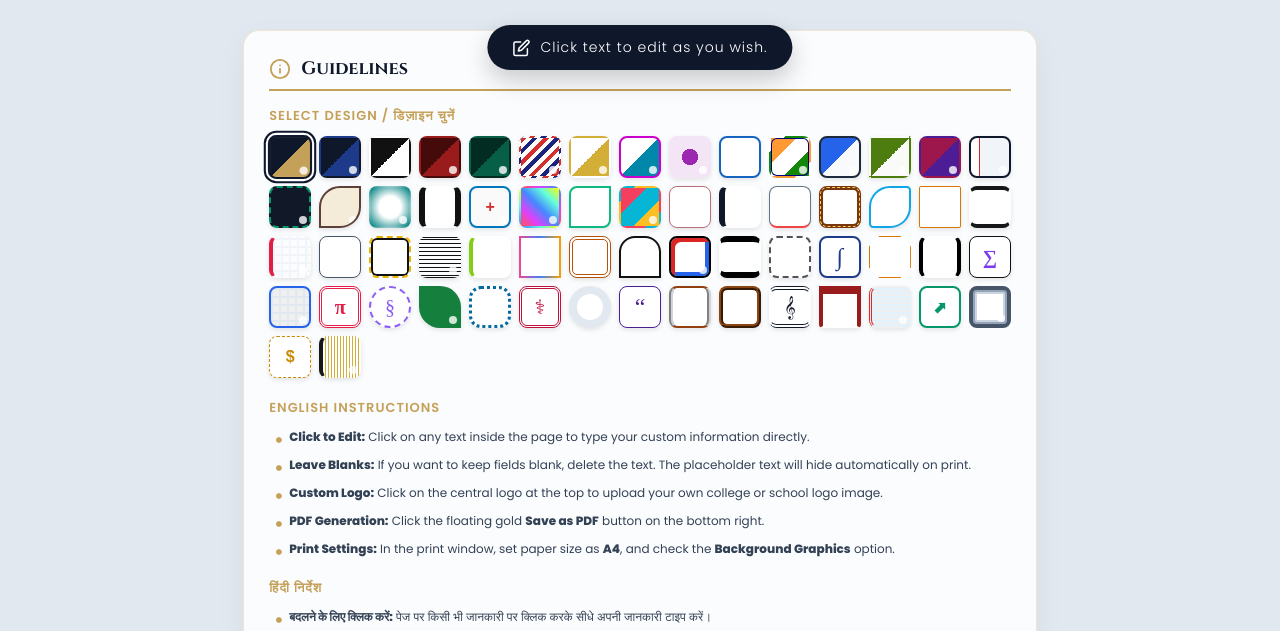
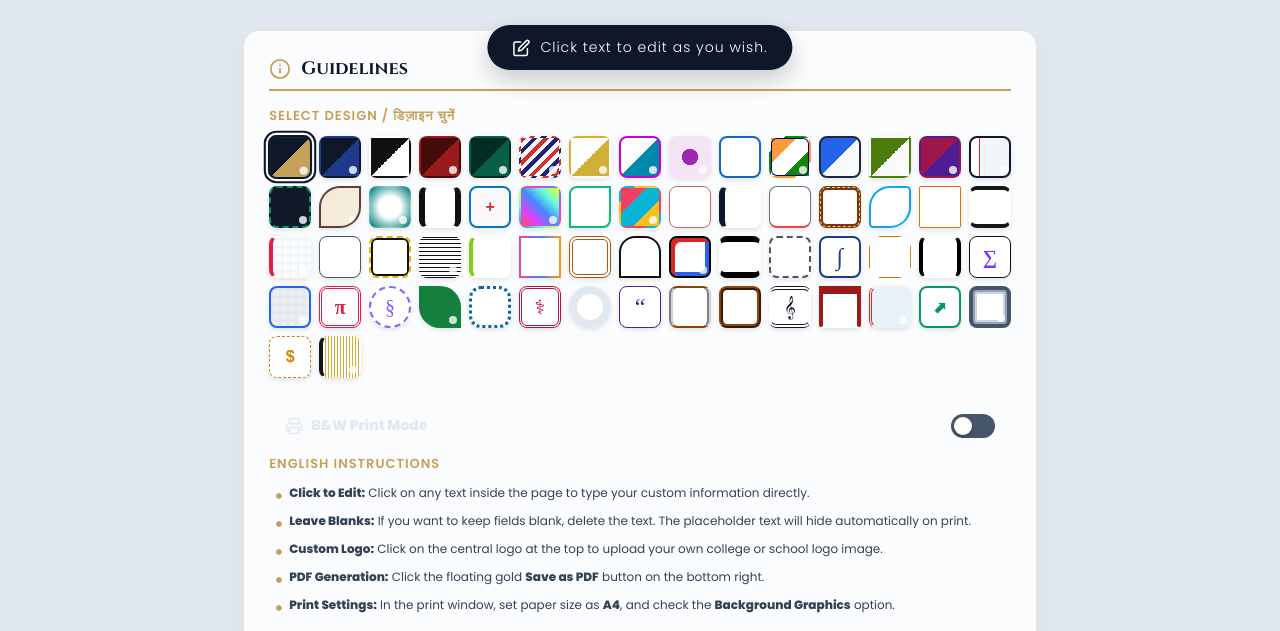
Before and after one commit to csheoganj-del/ASSIGNMENT-FRONT-PAGE-, a plain HTML site: page index.html in a window 1280 px wide. Shown: the top 631 px of the page. Drawn offline with nearby package versions, Linux system fonts and the light colour scheme; a web font is replaced by a local one.

Commit message:
feat: add B&W Print Mode toggle and grayscale CSS filters

```diff
--- a/index.html
+++ b/index.html
@@ -1081,6 +1081,52 @@
         .theme-commerce-executive .corner { display: none; }
 
         /* --------------------------------------------------------
+           PRINT MODES
+           -------------------------------------------------------- */
+        .a4-page.bw-mode {
+            --primary: #000000 !important;
+            --text-main: #000000 !important;
+            --text-muted: #333333 !important;
+            --page-bg: #FFFFFF !important;
+            filter: grayscale(100%) contrast(120%) !important;
+        }
+
+        .bw-toggle-container {
+            margin-top: 20px;
+            padding: 15px;
+            background: rgba(255,255,255,0.05);
+            border: 1px solid rgba(255,255,255,0.1);
+            border-radius: 8px;
+            display: flex;
+            align-items: center;
+            justify-content: space-between;
+            color: #E2E8F0;
+            font-size: 14px;
+            font-weight: bold;
+        }
+        .toggle-switch {
+            position: relative;
+            display: inline-block;
+            width: 44px;
+            height: 24px;
+        }
+        .toggle-switch input { opacity: 0; width: 0; height: 0; }
+        .slider {
+            position: absolute; cursor: pointer; top: 0; left: 0; right: 0; bottom: 0;
+            background-color: #475569; transition: .3s; border-radius: 24px;
+        }
+        .slider:before {
+            position: absolute; content: ""; height: 18px; width: 18px; left: 3px; bottom: 3px;
+            background-color: white; transition: .3s; border-radius: 50%; box-shadow: 0 2px 4px rgba(0,0,0,0.2);
+        }
+        input:checked + .slider { background-color: #10B981; }
+        input:checked + .slider:before { transform: translateX(20px); }
+
+        @media print {
+            .bw-toggle-container { display: none !important; }
+        }
+
+        /* --------------------------------------------------------
            FONT TOOLBAR
            -------------------------------------------------------- */
         .font-toolbar {
@@ -1347,6 +1393,17 @@
                     <button class="theme-btn" data-theme="theme-commerce-currency" style="background: #FFFFFF; border: 1px dashed #CA8A04; position: relative;" title="Forex Currency"><span style="position:absolute; top:50%; left:50%; transform:translate(-50%, -50%); color:#CA8A04; font-weight:bold; font-size:16px;">$</span></button>
                     <button class="theme-btn" data-theme="theme-commerce-executive" style="background-image: repeating-linear-gradient(90deg, #FFFFFF, #FFFFFF 2px, #D4AF37 2px, #D4AF37 3px); border-left: 4px solid #171717;" title="Business Executive"></button>
                 </div>
+            </div>
+
+            <div class="bw-toggle-container">
+                <div style="display: flex; align-items: center; gap: 8px;">
+                    <svg width="18" height="18" viewBox="0 0 24 24" fill="none" stroke="currentColor" stroke-width="2"><path d="M6 9V2h12v7M6 18H4a2 2 0 01-2-2v-5a2 2 0 012-2h16a2 2 0 012 2v5a2 2 0 01-2 2h-2"/><rect x="6" y="14" width="12" height="8"/></svg>
+                    B&W Print Mode
+                </div>
+                <label class="toggle-switch" title="Convert colors for Black & White printing">
+                    <input type="checkbox" id="bwToggle" onchange="toggleBwMode(this.checked)">
+                    <span class="slider"></span>
+                </label>
             </div>
 
             <div class="instruction-section">
@@ -1508,8 +1565,12 @@
 
         themeBtns.forEach(btn => {
             btn.addEventListener('click', () => {
+                // Preserve B&W mode if active
+                const isBw = page.classList.contains('bw-mode');
+
                 // Remove all existing theme classes
                 page.className = 'a4-page';
+                if (isBw) page.classList.add('bw-mode');
 
                 // Add the selected theme class
                 const themeClass = btn.getAttribute('data-theme');
@@ -1617,6 +1678,14 @@
             activeEditable.focus();
             updateToolbarPosition();
         }
+        // B&W Toggle Logic
+        function toggleBwMode(isActive) {
+            if (isActive) {
+                page.classList.add('bw-mode');
+            } else {
+                page.classList.remove('bw-mode');
+            }
+        }
     </script>
 </body>
 </html>
```
